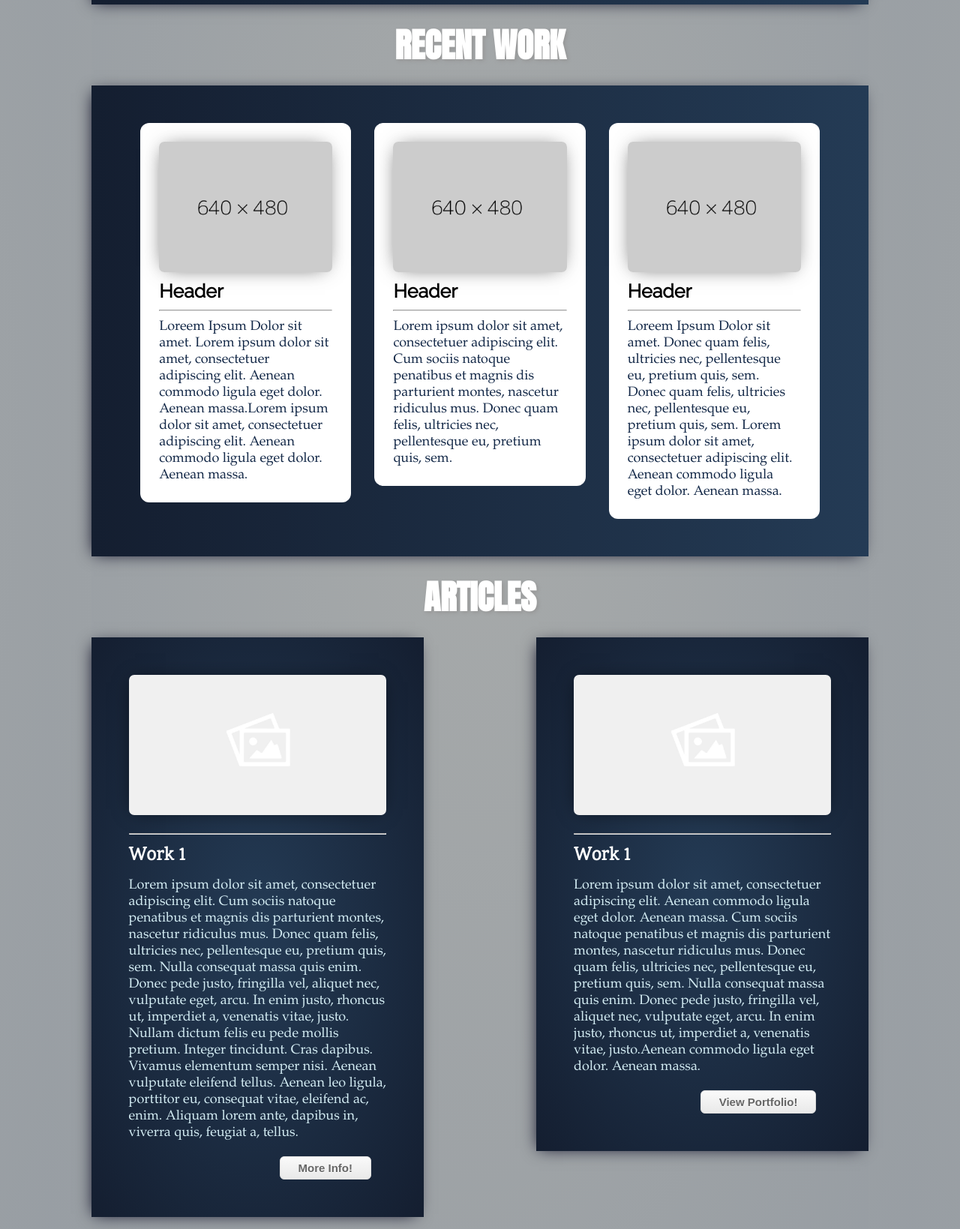
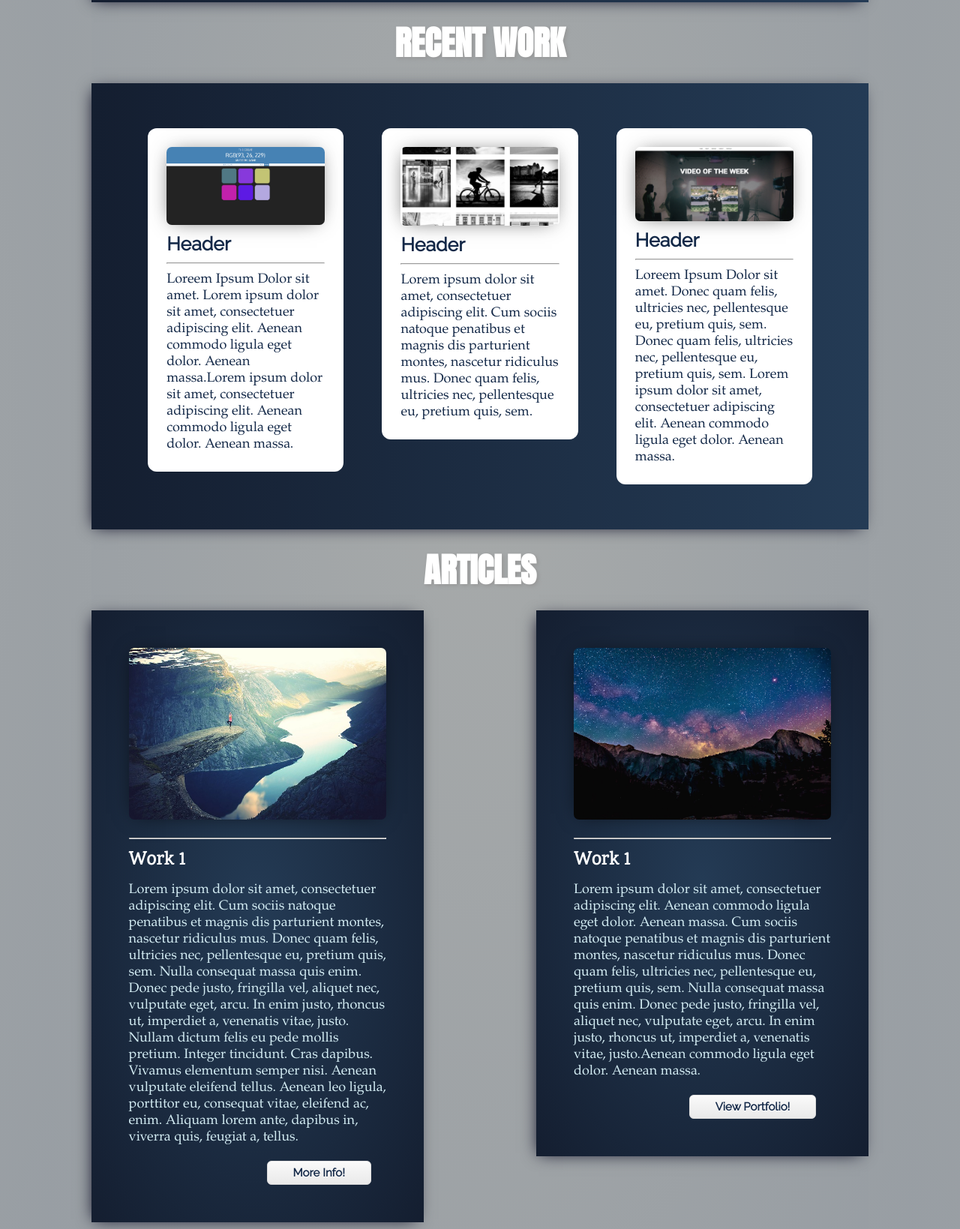
Before and after one commit to smithms91/lab1part1, a plain HTML site: page index.html in a window 1280 px wide. Shown: the part 741-2380 px from the top of the page at 75% size. Drawn offline with Linux system fonts and the light colour scheme.

Commit message:
Commit #2 on HTML CSS Lab 1 Part 1
Made changes to overall layout, used different images, draft #2.

```diff
--- a/index.html
+++ b/index.html
@@ -1,7 +1,7 @@
 <!DOCTYPE html>
 <html lang="en">
 <head>
-    <meta name="viewport" content="width=device-width, initial-scale=1.0"
+    <meta name="viewport" content="width=device-width, initial-scale=1.0">
     <meta charset="UTF-8">
     <title>Michael Smith Portfolio</title>
     <link href="stylesheet.css" type="text/css" rel="stylesheet">
@@ -11,7 +11,7 @@
 <body>
     <div id="sectOne">
         <nav>
-            <h1>Michael Smith</h1>
+            <a href="index.html"><h1>Michael Smith</h1></a>
             <ul>
                 <li><a href="index.html">Home</a></li>
                 <li><a href="about.html">About</a></li>
@@ -19,7 +19,7 @@
             </ul>
         </nav>
 
-        <img src="blogpost5.jpg" class="headerImg">
+        <img src="portfolio.jpeg" class="headerImg">
 
         <p class="quote">Welcome to my portfolio. Please feel free to look around, and if you have any questions leave me an email in the <a href="contact.html" class="contactLink">contact</a> section.</p>
         <!--
@@ -30,42 +30,42 @@
         <h1 class="recentWork">Recent Work</h1>
     </div>
     <div id="sectTwo">
-       <div class="box">
-            <img src="vga.png" class="imgTwo">
+       <a href="#"><div class="box">
+            <img src="colorgame.jpg" class="imgTwo">
             <h3>Header</h3>
             <hr>
             <p>Loreem Ipsum Dolor sit amet. Lorem ipsum dolor sit amet, consectetuer adipiscing elit. Aenean commodo ligula eget dolor. Aenean massa.Lorem ipsum dolor sit amet, consectetuer adipiscing elit. Aenean commodo ligula eget dolor. Aenean massa.</p>
-        </div>
-        <div class="box">
-            <img src="vga.png" class="imgTwo">
+        </div></a>
+        <a href="#"><div class="box">
+            <img src="photogallery.jpg" class="imgTwo">
             <h3>Header</h3>
             <hr>
             <p>Lorem ipsum dolor sit amet, consectetuer adipiscing elit. Cum sociis natoque penatibus et magnis dis parturient montes, nascetur ridiculus mus. Donec quam felis, ultricies nec, pellentesque eu, pretium quis, sem. </p>
-        </div>
-        <div class="box">
-            <img src="vga.png" class="imgTwo">
+        </div></a>
+        <a href="#"><div class="box">
+            <img src="scrollingsite.jpg" class="imgTwo">
             <h3>Header</h3>
             <hr>
             <p>Loreem Ipsum Dolor sit amet. Donec quam felis, ultricies nec, pellentesque eu, pretium quis, sem. Donec quam felis, ultricies nec, pellentesque eu, pretium quis, sem. Lorem ipsum dolor sit amet, consectetuer adipiscing elit. Aenean commodo ligula eget dolor. Aenean massa.</p>
-        </div>
+        </div></a>
     </div>
     <div class="header">
         <h1 class="recentWork">Articles</h1>
     </div>
     <div id="sectThree">
         <div class="leftCol">
-            <img src="img-placeholder.jpg">
+            <img src="rock-731140_640.jpg">
             <hr>
             <h3>Work 1</h3>
             <p>Lorem ipsum dolor sit amet, consectetuer adipiscing elit. Cum sociis natoque penatibus et magnis dis parturient montes, nascetur ridiculus mus. Donec quam felis, ultricies nec, pellentesque eu, pretium quis, sem. Nulla consequat massa quis enim. Donec pede justo, fringilla vel, aliquet nec, vulputate eget, arcu. In enim justo, rhoncus ut, imperdiet a, venenatis vitae, justo. Nullam dictum felis eu pede mollis pretium. Integer tincidunt. Cras dapibus. Vivamus elementum semper nisi. Aenean vulputate eleifend tellus. Aenean leo ligula, porttitor eu, consequat vitae, eleifend ac, enim. Aliquam lorem ante, dapibus in, viverra quis, feugiat a, tellus. </p>
-            <button type="button" class="myButton">More Info!</button>
+            <button type="button" class="myButton"><a href="index.html">More Info!</a></button>
         </div>
         <div class="rightCol">
-            <img src="img-placeholder.jpg">
+            <img src="skynight.jpg">
             <hr>
             <h3>Work 1</h3>
             <p>Lorem ipsum dolor sit amet, consectetuer adipiscing elit. Aenean commodo ligula eget dolor. Aenean massa. Cum sociis natoque penatibus et magnis dis parturient montes, nascetur ridiculus mus. Donec quam felis, ultricies nec, pellentesque eu, pretium quis, sem. Nulla consequat massa quis enim. Donec pede justo, fringilla vel, aliquet nec, vulputate eget, arcu. In enim justo, rhoncus ut, imperdiet a, venenatis vitae, justo.Aenean commodo ligula eget dolor. Aenean massa.</p>
-            <button type="button" class="myButton">View Portfolio!</button>
+            <button type="button" class="myButton"><a href="index.html">View Portfolio!</a></button>
         </div>
     </div>
 
@@ -75,10 +75,10 @@
         </div>
         <div class="icons">
             <ul>
-                <li><a href="#"><img src="Mail.png"></a></li>
-                <li><a href="#"><img src="logo.png"></a></li>
-                <li><a href="#"><img src="linkedin.png"></a></li>
-                <li><a href="#"><img src="fb.jpg"></a></li>
+                <li><a href="contact.html"><img src="Mail.png"></a></li>
+                <li><a href="https://github.com/smithms91"><img src="logo.png"></a></li>
+                <li><a href="https://www.linkedin.com/in/michael-smith-0bbb6298/"><img src="linkedin.png"></a></li>
+                <li><a href="https://www.facebook.com/mssm1th"><img src="fb.jpg"></a></li>
             </ul>
         </div>
     </div>
--- a/stylesheet.css
+++ b/stylesheet.css
@@ -125,11 +125,17 @@ body, html {
     padding: 25px;
     border-radius: 12px;
     justify-content: space-around;
+    flex: 1;
+    color: #142948;
 }
 
 .box:hover {
     background-color: #6d90c5;
     opacity: .9;
+}
+
+#sectTwo a {
+    flex-basis: 30%;
 }
 
 .imgTwo {
@@ -265,7 +271,6 @@ p {
 	border:1px solid #dcdcdc;
 	display:inline-block;
 	cursor:pointer;
-	color:#666666;
 	font-family:Arial;
 	font-size:15px;
 	font-weight:bold;
@@ -286,6 +291,10 @@ p {
 .myButton:active {
 	position:relative;
 	top:1px;
+}
+
+.myButton a {
+    color: #142948;
 }
 
 .about {
@@ -535,6 +544,7 @@ fieldset {
         max-width: 100%;
         display: block;
         clear: both;
+        flex: 1;
     }
     nav {
         display: block;
```
Also changed, not shown: about.html (+5 -5 lines), contact.html (+5 -5 lines), colorgame.jpg (added), photogallery.jpg (added), portfolio.jpeg (added), rock-731140_640.jpg (added), scrollingsite.jpg (added), skynight.jpg (added).
